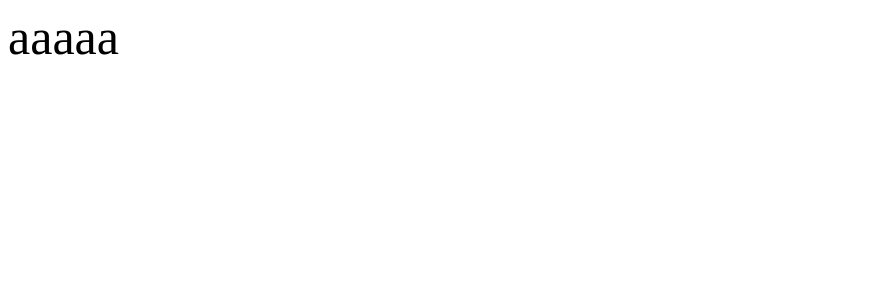
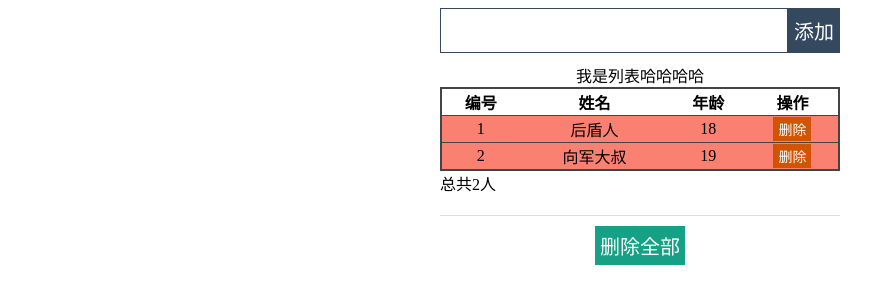
Before and after one commit to fange123/react_demo, a React app: page / in a window 1280 px wide. Shown: the top 304 px of the page, without its empty margins (0-894 px from the left). Built offline with nearby package versions, Linux system fonts and the light colour scheme.

Commit message:
dev:表单增加删除

```diff
--- a/package.json
+++ b/package.json
@@ -9,6 +9,10 @@
     "@testing-library/jest-dom": "^5.11.4",
     "@testing-library/react": "^11.1.0",
     "@testing-library/user-event": "^12.1.10",
+    "@types/jest": "^26.0.24",
+    "@types/node": "^16.3.3",
+    "@types/react": "^17.0.14",
+    "@types/react-dom": "^17.0.9",
     "@typescript-eslint/eslint-plugin": "^4.5.0",
     "@typescript-eslint/parser": "^4.5.0",
     "babel-eslint": "^10.1.0",
@@ -22,6 +26,7 @@
     "css-loader": "4.3.0",
     "dotenv": "8.2.0",
     "dotenv-expand": "5.1.0",
+    "echarts": "^5.1.2",
     "eslint": "^7.11.0",
     "eslint-config-react-app": "^6.0.0",
     "eslint-plugin-flowtype": "^5.2.0",
@@ -62,6 +67,7 @@
     "style-loader": "1.3.0",
     "terser-webpack-plugin": "4.2.3",
     "ts-pnp": "1.2.0",
+    "typescript": "^4.3.5",
     "url-loader": "4.1.1",
     "web-vitals": "^1.0.1",
     "webpack": "4.44.2",
--- a/src/App.js
+++ b/src/App.js
@@ -1,9 +1,11 @@
+import React from 'react';
 import './App.less';
+import {List} from './components'
 
 function App() {
   return (
     <div className='app'>
-     aaaaa
+    <List>我是列表哈哈哈哈</List>
     </div>
   );
 }
--- a/src/App.less
+++ b/src/App.less
@@ -1,3 +1,4 @@
 .app {
-    font-size: 50px;
+  width: 400px;
+  margin: auto;
 }
--- /dev/null
+++ b/src/components/Add/index.less
@@ -0,0 +1,25 @@
+.search {
+  display: flex;
+  margin-bottom: 10px;
+}
+
+button {
+  background: #34495e;
+  color: white;
+  font-size: 20px;
+  border: none;
+  cursor: pointer;
+}
+
+input {
+  border: solid 1px #34495e;
+  padding: 10px;
+  font-size: 20px;
+  flex: 1;
+  min-width: 100px;
+}
+
+button:focus,
+input:focus {
+  border: 1px solid salmon;
+}
--- /dev/null
+++ b/src/components/Add/index.tsx
@@ -0,0 +1,36 @@
+import { IUsers } from "components/User/user";
+import React, { useRef, useState } from "react";
+import "./index.less";
+
+interface IProps {
+  users:IUsers
+  add:(param:string)=>void
+}
+ const Add:React.FC<IProps> = props => {
+    const { add} = props
+    const [value, setValue] = useState<string>('')
+    const refButton = useRef<any>()
+    const onChange = (e: any) => {
+      setValue(e.target.value)
+
+    }
+    const handleAdd = ()=> {
+      add(value)
+      //让表单获取焦点
+      console.log(refButton.current.focus());
+
+      refButton.current.focus()
+    }
+    //添加回车事件
+    const handleKeyDown = (e:any) => {
+      e.keyCode === 13 && add(value)
+    }
+
+    return (
+      <div className="search">
+      <input value={value} onChange={onChange} onKeyDown={handleKeyDown} ref={refButton}/>
+      <button onClick={handleAdd} >添加</button>
+    </div>
+    );
+  }
+export default Add
--- /dev/null
+++ b/src/components/User/index.less
@@ -0,0 +1,53 @@
+.add {
+  margin-bottom: 10px;
+}
+
+.add button {
+  background: #34495e;
+  color: white;
+  font-size: 20px;
+  border: none;
+  cursor: pointer;
+}
+
+.add input {
+  border: solid 2px #34495e;
+  padding: 10px;
+  font-size: 20px;
+  min-width: 100px;
+  font-weight: bold;
+}
+
+.add button:focus,
+.add input:focus {
+  outline: none
+}
+.table {
+    width: 100%;
+    border: 2px solid #444;
+    border-spacing: 0;
+    td {
+      border-top: 1px solid #444;
+      background: salmon;
+    }
+}
+.delAll {
+  text-align: center;
+  padding-top: 10px;
+  margin-top: 20px;
+  border-top: solid 1px #ddd;
+}
+
+.delAll button {
+  background: #16a085;
+  color: white;
+  padding: 5px;
+  border: none;
+  cursor: pointer;
+}
+.del-user-button {
+  background: #d35400;
+  color: #fff;
+  padding: 2px 5px;
+  font-size: 14px;
+}
--- /dev/null
+++ b/src/components/User/index.tsx
@@ -0,0 +1,56 @@
+import User, { IUsers } from './user'
+import "./index.less";
+import React, { ReactNode, useState } from 'react';
+import Add from '../Add';
+
+interface IProps {
+  children:ReactNode,
+
+}
+const  List:React.FC<IProps>  = props => {
+  const user =  [
+    { id: 1, name: "后盾人", age: 18 },
+    { id: 2, name: "向军大叔", age: 19 }
+  ]
+  const [users, setUsers] = useState<IUsers[]>(user)
+  const handleDelete = () => setUsers([])
+  const add = (param:string )=> {
+    const info = param.split('@')
+    const newUser = {
+      id:users.length + 1,
+      name:info[0],
+      age:info[1]
+    }
+    setUsers([...users,newUser])
+  }
+  const handleDeleteOne = (id:number) => {
+    setUsers(users.filter(item => item.id !== id))
+
+  }
+
+
+    return (
+       <>
+       <Add add = {add} users={users} />
+        <table className='table'>
+          <caption>{props.children}</caption>
+          <thead>
+            <tr>
+            	<th>编号</th>
+              <th>姓名</th>
+              <th>年龄</th>
+              <th>操作</th>
+            </tr>
+           {
+             users.map(item => <User key={item.id} users={item} handleDeleteOne={handleDeleteOne}/>)
+           }
+          </thead>
+        </table>
+        <div>总共{users.length}人</div>
+        <div className="delAll">
+          <button onClick={handleDelete}>删除全部</button>
+        </div>
+       </>
+    );
+}
+export default List
--- /dev/null
+++ b/src/components/User/user.tsx
@@ -0,0 +1,25 @@
+import React from "react";
+import './index.less'
+
+export interface IUsers {
+  [key:string] : any
+}
+interface IProps {
+  users:IUsers
+  handleDeleteOne:(id:number)=>void
+}
+const User:React.FC<IProps> = props => {
+  const {handleDeleteOne} = props
+  const handleDelete = (id:number)=> {
+    handleDeleteOne(id)
+  }
+    return (
+      <tr style={{textAlign:'center'}}>
+      	<td>{props.users?.id}</td>
+        <td>{props.users?.name}</td>
+        <td>{props.users?.age}</td>
+        <td><button className="del-user-button" onClick={()=>handleDelete(props.users.id)}>删除</button></td>
+      </tr>
+    );
+}
+export default User
--- /dev/null
+++ b/src/components/index.tsx
@@ -0,0 +1,4 @@
+import Add from './Add'
+import List from './User'
+
+export {Add,List}
```
Also changed, not shown: src/components/MyCharts/index.tsx (added, +115 -0 lines), tsconfig.json (added, +27 -0 lines), 1 other file (tests, documents, lock files or other folders).
